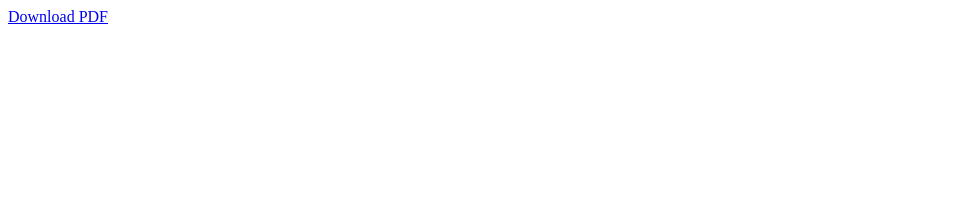
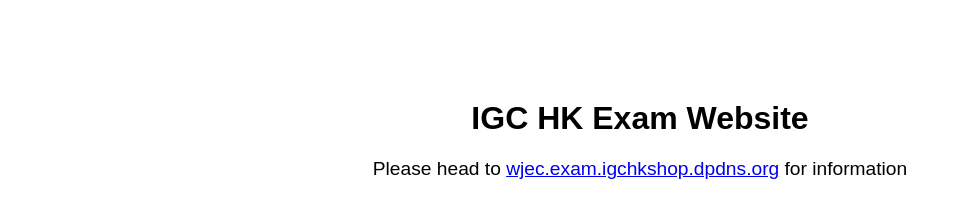
Before and after one commit to IGCHK/files, a plain HTML site: page index.html in a window 1280 px wide. Shown: the whole page, without its empty margins (0-961 px from the left). Drawn offline with Linux system fonts and the light colour scheme.

Commit message:
Update index.html

```diff
--- a/index.html
+++ b/index.html
@@ -1,7 +1,24 @@
 <!DOCTYPE html>
-<html>
-<head><title>My PDF Site</title></head>
+<html lang="en">
+<head>
+  <meta charset="UTF-8">
+  <title>IGC HK Exam Website</title>
+  <style>
+    body {
+      font-family: Arial, sans-serif;
+      text-align: center;
+      margin-top: 100px;
+    }
+    h1 {
+      font-size: 2em;
+    }
+    p {
+      font-size: 1.2em;
+    }
+  </style>
+</head>
 <body>
-  <a href="/file1.pdf">Download PDF</a>
+  <h1>IGC HK Exam Website</h1>
+  <p>Please head to <a href="https://wjec.exam.igchkshop.dpdns.org">wjec.exam.igchkshop.dpdns.org</a> for information</p>
 </body>
 </html>
```
